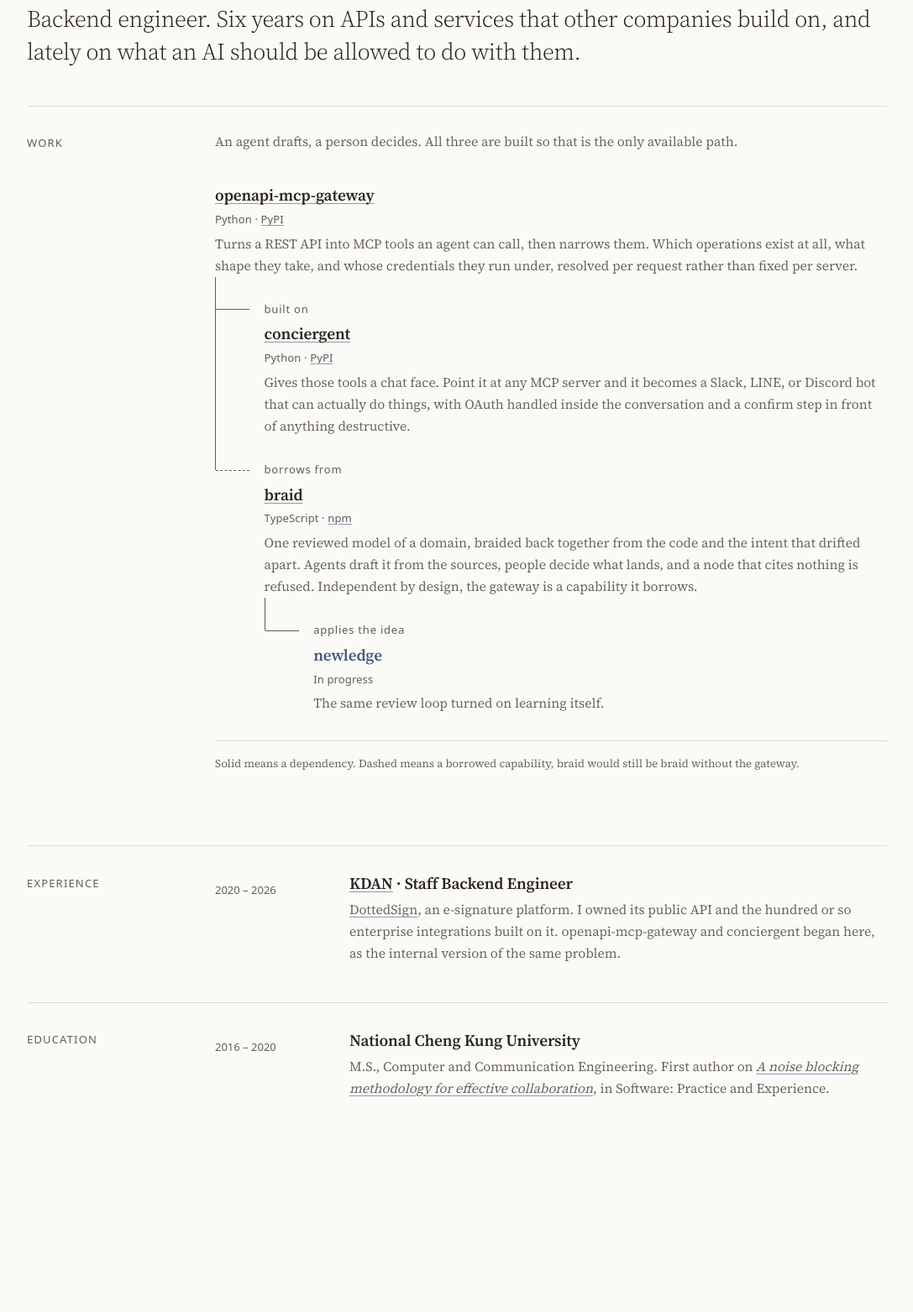
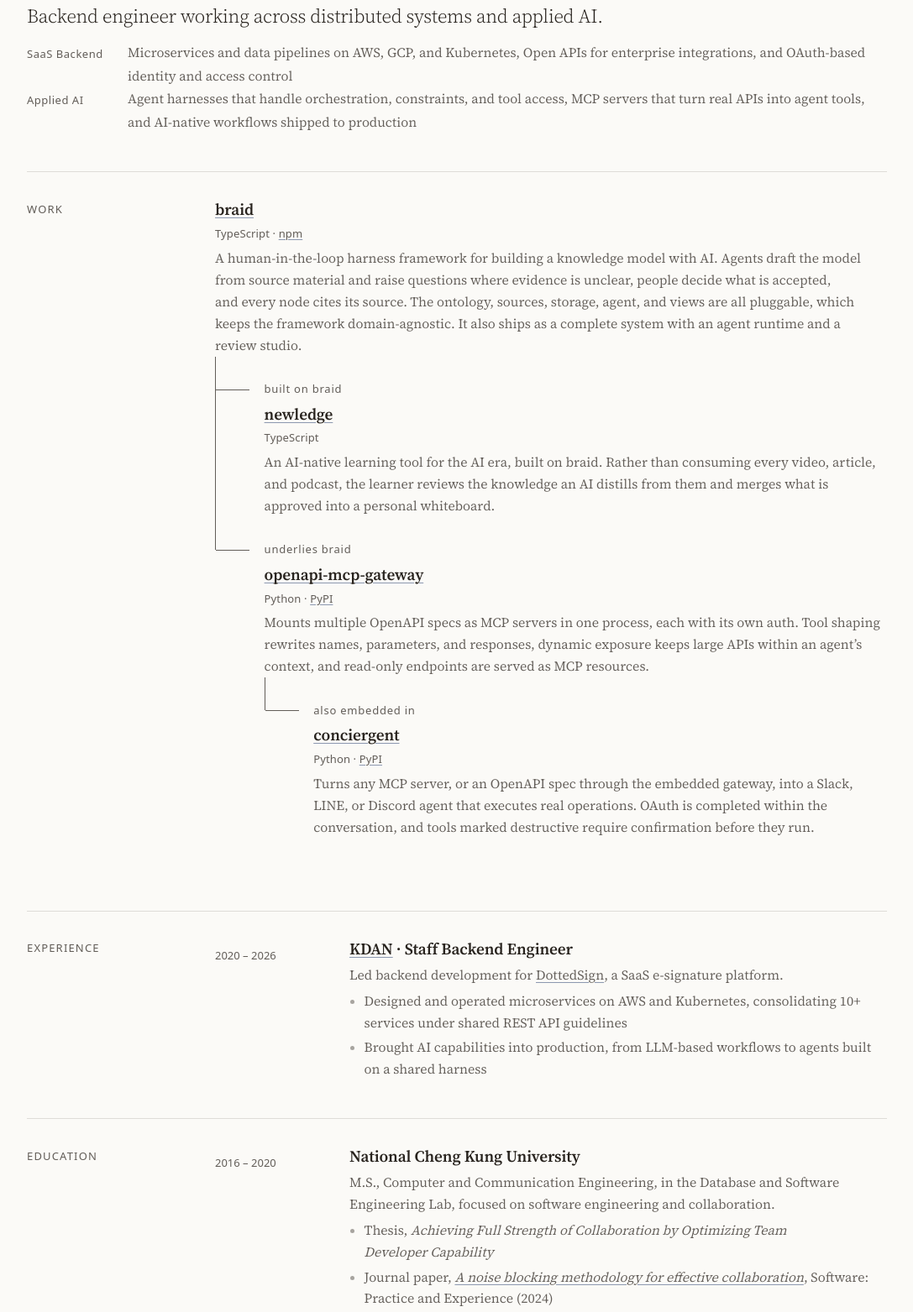
Before and after one commit to mroops0111/mroops0111.github.io, a plain HTML site: page index.html in a window 1280 px wide. Shown: the part 212-1775 px from the top of the page at 84% size, without its empty margins (96-1183 px from the left). Before the commit the page ends 1586 px from the top, so only its background shows below. Drawn offline with Linux system fonts and the light colour scheme.

Commit message:
feat: rewrite the copy around backend and applied AI, and adopt the YT mark
- Replace the lede with a one-line focus and two labelled lines for SaaS backend and applied AI
- Put braid at the root of the project tree, with the gateway as its dependency
- Rewrite every project description from its README, and drop the framing line
- Turn the experience and education entries into a lead line with short points
- Set the Chinese page in a more formal register
- Swap the favicon and avatar fallback for the YT mark used by the slide decks

```diff
--- a/index.html
+++ b/index.html
@@ -4,7 +4,7 @@
 <meta charset="utf-8">
 <meta name="viewport" content="width=device-width, initial-scale=1">
 <title>Yun-Tai Yang</title>
-<meta name="description" content="Backend engineer. Six years on APIs and services that other companies build on, and lately on what an AI should be allowed to do with them.">
+<meta name="description" content="Backend engineer working across distributed systems and applied AI.">
 <link rel="icon" href="favicon.svg" type="image/svg+xml">
 <link rel="alternate" hreflang="zh-Hant" href="https://mroops.dev/zh.html">
 <link rel="alternate" hreflang="en" href="https://mroops.dev/">
@@ -20,7 +20,7 @@
 
 	<header class="masthead">
 		<div class="identity">
-			<div class="avatar" role="img" aria-label="Yun-Tai Yang">YY</div>
+			<div class="avatar" role="img" aria-label="Yun-Tai Yang">YT</div>
 			<div>
 				<h1 class="name">Yun-Tai Yang</h1>
 				<span class="handle">MrOops</span>
@@ -42,49 +42,45 @@
 		</div>
 	</header>
 
-	<p class="lede">
-		Backend engineer. Six years on APIs and services that other companies build on,
-		and lately on what an AI should be allowed to do with them.
-	</p>
+	<p class="lede">Backend engineer working across distributed systems and applied AI.</p>
+	<ul class="focus">
+		<li><span class="focus-label">SaaS Backend</span>Microservices and data pipelines on AWS, GCP, and Kubernetes, Open APIs for enterprise integrations, and OAuth-based identity and access control</li>
+		<li><span class="focus-label">Applied AI</span>Agent harnesses that handle orchestration, constraints, and tool access, MCP servers that turn real APIs into agent tools, and AI-native workflows shipped to production</li>
+	</ul>
 
 	<section class="section">
 		<h2 class="section-label">Work</h2>
 
 		<div class="section-body">
-			<p class="framing">
-			An agent drafts, a person decides. All three are built so that is the only available path.
-		</p>
 
 		<figure class="tree">
-			<p class="tree-name"><a href="https://github.com/mroops0111/openapi-mcp-gateway">openapi-mcp-gateway</a></p>
-			<p class="tree-note">Python &middot; <a href="https://pypi.org/project/openapi-mcp-gateway/">PyPI</a></p>
-			<p class="tree-role">Turns a REST API into MCP tools an agent can call, then narrows them. Which operations exist at all, what shape they take, and whose credentials they run under, resolved per request rather than fixed per server.</p>
+			<p class="tree-name"><a href="https://github.com/mroops0111/braid">braid</a></p>
+			<p class="tree-note">TypeScript &middot; <a href="https://www.npmjs.com/package/@braidhq/cli">npm</a></p>
+			<p class="tree-role">A human-in-the-loop harness framework for building a knowledge model with AI. Agents draft the model from source material and raise questions where evidence is unclear, people decide what is accepted, and every node cites its source. The ontology, sources, storage, agent, and views are all pluggable, which keeps the framework domain-agnostic. It also ships as a complete system with an agent runtime and a review studio.</p>
 
 			<ul class="tree-branch">
 				<li class="tree-item">
-					<p class="tree-verb">built on</p>
-					<p class="tree-name"><a href="https://github.com/mroops0111/conciergent">conciergent</a></p>
-					<p class="tree-note">Python &middot; <a href="https://pypi.org/project/conciergent/">PyPI</a></p>
-					<p class="tree-role">Gives those tools a chat face. Point it at any MCP server and it becomes a Slack, LINE, or Discord bot that can actually do things, with OAuth handled inside the conversation and a confirm step in front of anything destructive.</p>
+					<p class="tree-verb">built on braid</p>
+					<p class="tree-name"><a href="https://github.com/mroops0111/newledge">newledge</a></p>
+					<p class="tree-note">TypeScript</p>
+					<p class="tree-role">An AI-native learning tool for the AI era, built on braid. Rather than consuming every video, article, and podcast, the learner reviews the knowledge an AI distills from them and merges what is approved into a personal whiteboard.</p>
 				</li>
-				<li class="tree-item tree-item--borrowed">
-					<p class="tree-verb">borrows from</p>
-					<p class="tree-name"><a href="https://github.com/mroops0111/braid">braid</a></p>
-					<p class="tree-note">TypeScript &middot; <a href="https://www.npmjs.com/package/@braidhq/cli">npm</a></p>
-					<p class="tree-role">One reviewed model of a domain, braided back together from the code and the intent that drifted apart. Agents draft it from the sources, people decide what lands, and a node that cites nothing is refused. Independent by design, the gateway is a capability it borrows.</p>
+				<li class="tree-item">
+					<p class="tree-verb">underlies braid</p>
+					<p class="tree-name"><a href="https://github.com/mroops0111/openapi-mcp-gateway">openapi-mcp-gateway</a></p>
+					<p class="tree-note">Python &middot; <a href="https://pypi.org/project/openapi-mcp-gateway/">PyPI</a></p>
+					<p class="tree-role">Mounts multiple OpenAPI specs as MCP servers in one process, each with its own auth. Tool shaping rewrites names, parameters, and responses, dynamic exposure keeps large APIs within an agent&rsquo;s context, and read-only endpoints are served as MCP resources.</p>
 
 					<ul class="tree-branch">
-						<li class="tree-item tree-item--pending">
-							<p class="tree-verb">applies the idea</p>
-							<p class="tree-name">newledge</p>
-							<p class="tree-note">In progress</p>
-							<p class="tree-role">The same review loop turned on learning itself.</p>
+						<li class="tree-item">
+							<p class="tree-verb">also embedded in</p>
+							<p class="tree-name"><a href="https://github.com/mroops0111/conciergent">conciergent</a></p>
+							<p class="tree-note">Python &middot; <a href="https://pypi.org/project/conciergent/">PyPI</a></p>
+							<p class="tree-role">Turns any MCP server, or an OpenAPI spec through the embedded gateway, into a Slack, LINE, or Discord agent that executes real operations. OAuth is completed within the conversation, and tools marked destructive require confirmation before they run.</p>
 						</li>
 					</ul>
 				</li>
 			</ul>
-
-			<figcaption class="tree-foot">Solid means a dependency. Dashed means a borrowed capability, braid would still be braid without the gateway.</figcaption>
 		</figure>
 
 
@@ -101,11 +97,11 @@
 				<p class="role-when">2020 &ndash; 2026</p>
 				<div>
 					<p class="role-where"><a href="https://www.kdan.com/">KDAN</a> &middot; Staff Backend Engineer</p>
-					<p class="role-what">
-						<a href="https://www.dottedsign.com/">DottedSign</a>, an e-signature platform. I owned its public API and the hundred or so
-						enterprise integrations built on it. openapi-mcp-gateway and conciergent began
-						here, as the internal version of the same problem.
-					</p>
+					<p class="role-what">Led backend development for <a href="https://www.dottedsign.com/">DottedSign</a>, a SaaS e-signature platform.</p>
+					<ul class="role-points">
+						<li>Designed and operated microservices on AWS and Kubernetes, consolidating 10+ services under shared REST API guidelines</li>
+						<li>Brought AI capabilities into production, from LLM-based workflows to agents built on a shared harness</li>
+					</ul>
 				</div>
 			</div>
 
@@ -121,11 +117,18 @@
 				<p class="role-when">2016 &ndash; 2020</p>
 				<div>
 					<p class="role-where">National Cheng Kung University</p>
-					<p class="role-what">
-						M.S., Computer and Communication Engineering. First author on
-						<a href="https://doi.org/10.1002/spe.3304"><cite>A noise blocking methodology
-						for effective collaboration</cite></a>, in Software: Practice and Experience.
-					</p>
+					<p class="role-what">M.S., Computer and Communication Engineering, in the Database and Software Engineering Lab, focused on software engineering and collaboration.</p>
+					<ul class="role-points">
+						<li>Thesis, <cite>Achieving Full Strength of Collaboration by Optimizing Team Developer Capability</cite></li>
+						<li>Journal paper, <a href="https://doi.org/10.1002/spe.3304"><cite>A noise blocking methodology for effective collaboration</cite></a>, Software: Practice and Experience (2024)</li>
+					</ul>
+				</div>
+			</div>
+			<div class="role">
+				<p class="role-when">2012 &ndash; 2016</p>
+				<div>
+					<p class="role-where">National Cheng Kung University</p>
+					<p class="role-what">B.S., Electrical Engineering.</p>
 				</div>
 			</div>
 		</div>
--- a/style.css
+++ b/style.css
@@ -47,7 +47,7 @@
 	--t-meta: 0.8125rem;
 	--t-small: 0.9844rem;
 	--t-body: 1.1875rem;
-	--t-title: 1.75rem;
+	--t-title: 1.4375rem;
 	--t-name: 2.125rem;
 
 	color-scheme: light dark;
@@ -248,24 +248,48 @@
 	color: var(--accent);
 }
 
-/* The framing paragraph carries the relationship between the three entries below it, so it sits
-   apart from the lede rather than inside the list, where it would read as a fourth project. */
-.framing {
-	margin: 0 0 2.1rem;
-	font-size: var(--t-small);
-	line-height: 1.75;
-	color: var(--ink-soft);
-	text-wrap: pretty;
-}
-
 .lede {
-	margin: 0 0 calc(var(--step) * 1.15);
+	margin: 0 0 0.9rem;
 	font-size: var(--t-title);
 	font-weight: 320;
 	line-height: 1.4;
 	letter-spacing: -0.012em;
 	color: var(--ink);
 	text-wrap: pretty;
+}
+
+/* Two lines rather than a paragraph, one per field, so the lede stays a single claim and the
+   evidence for it can be scanned. The labels share the section labels' sans so they read as
+   interface rather than as text. */
+.focus {
+	margin: 0 0 calc(var(--step) * 1.15);
+	padding: 0;
+	list-style: none;
+	font-size: var(--t-small);
+	line-height: 1.75;
+	color: var(--ink-soft);
+}
+
+.focus li {
+	display: grid;
+	grid-template-columns: 6.5rem minmax(0, 1fr);
+	gap: 0 1rem;
+}
+
+.focus-label {
+	padding-top: 0.2rem;
+	font-family: system-ui, -apple-system, sans-serif;
+	font-size: var(--t-meta);
+	font-weight: 500;
+	letter-spacing: 0.04em;
+	color: var(--ink-soft);
+}
+
+@media (max-width: 52rem) {
+	.focus li {
+		grid-template-columns: 1fr;
+		margin-bottom: 0.5rem;
+	}
 }
 
 .section {
@@ -365,8 +389,6 @@
 	background: var(--ink-soft);
 }
 
-/* The trunk is always solid, because it is structure. Only this crossbar carries the relationship,
-   so the two jobs never compete for the same line. */
 .tree-item::before {
 	content: '';
 	position: absolute;
@@ -374,10 +396,6 @@
 	left: 0;
 	width: 2.5rem;
 	border-top: 1px solid var(--ink-soft);
-}
-
-.tree-item--borrowed::before {
-	border-top-style: dashed;
 }
 
 .tree-verb {
@@ -395,25 +413,12 @@
 	letter-spacing: -0.006em;
 }
 
-.tree-item--pending .tree-name {
-	color: var(--accent);
-}
-
 .tree-role {
 	margin: 0;
 	font-size: var(--t-small);
 	line-height: 1.65;
 	color: var(--ink-soft);
 	text-wrap: pretty;
-}
-
-.tree-foot {
-	margin: 1.9rem 0 0;
-	padding-top: 1.1rem;
-	border-top: 1px solid var(--rule);
-	font-size: var(--t-meta);
-	line-height: 1.6;
-	color: var(--ink-soft);
 }
 
 /* A role is a date, a place and a claim, so it is set as three parts rather than as a paragraph.
@@ -451,6 +456,23 @@
 	text-wrap: pretty;
 }
 
+.role-points {
+	margin: 0.35rem 0 0;
+	padding-left: 1.1rem;
+	font-size: var(--t-small);
+	line-height: 1.65;
+	color: var(--ink-soft);
+	text-wrap: pretty;
+}
+
+.role-points li + li {
+	margin-top: 0.2rem;
+}
+
+.role-points li::marker {
+	color: color-mix(in oklch, var(--ink-soft) 55%, transparent);
+}
+
 @media (max-width: 52rem) {
 	.role {
 		grid-template-columns: 1fr;
```
Also changed, not shown: zh.html (+41 -25 lines), favicon.svg, 1 other file.
